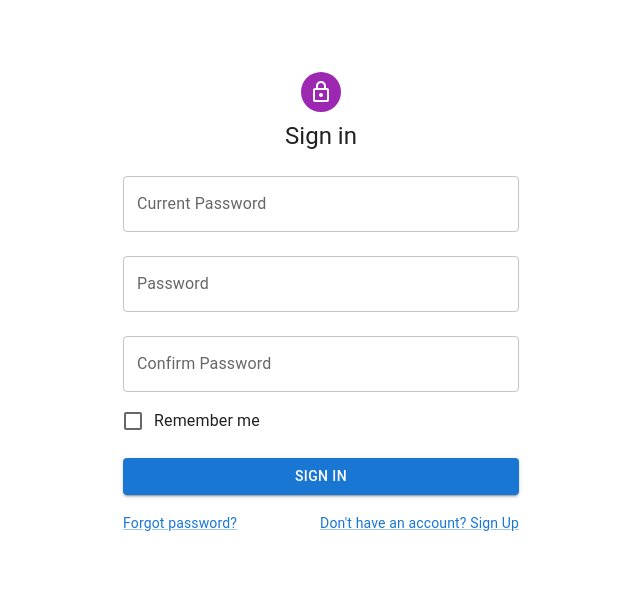
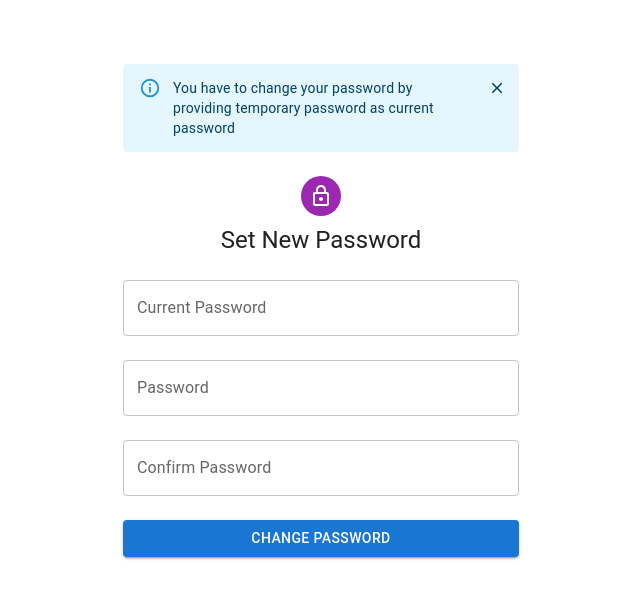
Before and after one commit to LahiruPrasad12/ASSIGNMENT-UI, a React (Create React App) app: page /set-password in a window 1280 px wide. Shown: the top 598 px of the page, without its empty margins (319-959 px from the left). Built offline with nearby package versions, Linux system fonts and the light colour scheme.

Commit message:
created a set new password component

```diff
--- /dev/null
+++ b/src/alerts/info.js
@@ -0,0 +1,35 @@
+import * as React from 'react';
+import Box from '@mui/material/Box';
+import Alert from '@mui/material/Alert';
+import IconButton from '@mui/material/IconButton';
+import Collapse from '@mui/material/Collapse';
+import CloseIcon from '@mui/icons-material/Close';
+
+export default function TransitionAlerts(props) {
+    const [open, setOpen] = React.useState(true);
+
+    return (
+        <Box sx={{width: '100%'}}>
+            <Collapse in={open}>
+                <Alert
+                    severity="info"
+                    action={
+                        <IconButton
+                            aria-label="close"
+                            color="inherit"
+                            size="small"
+                            onClick={() => {
+                                setOpen(false);
+                            }}
+                        >
+                            <CloseIcon fontSize="inherit"/>
+                        </IconButton>
+                    }
+                    sx={{mb: 2}}
+                >
+                    {props.message}
+                </Alert>
+            </Collapse>
+        </Box>
+    );
+}
--- a/src/views/auth/change_password.jsx
+++ b/src/views/auth/change_password.jsx
@@ -5,8 +5,6 @@ import CssBaseline from '@mui/material/CssBaseline';
 import TextField from '@mui/material/TextField';
 import FormControlLabel from '@mui/material/FormControlLabel';
 import Checkbox from '@mui/material/Checkbox';
-import Link from '@mui/material/Link';
-import Grid from '@mui/material/Grid';
 import Box from '@mui/material/Box';
 import LockOutlinedIcon from '@mui/icons-material/LockOutlined';
 import Typography from '@mui/material/Typography';
@@ -18,6 +16,7 @@ import {useFormik} from 'formik';
 import {LoginForm} from "../../validations";
 import ErrorToast from '../../toasts/error'
 import auth from "../../apis/modules/auth";
+import Info from '../../alerts/info'
 
 const theme = createTheme();
 
@@ -67,11 +66,12 @@ export default function ChangePassword() {
                         alignItems: 'center',
                     }}
                 >
+                    <Info message='You have to change your password by providing temporary password as current password'/>
                     <Avatar sx={{m: 1, bgcolor: 'secondary.main'}}>
                         <LockOutlinedIcon/>
                     </Avatar>
                     <Typography component="h1" variant="h5">
-                        Sign in
+                        Set New Password
                     </Typography>
                     <Box component="form" onSubmit={formik.handleSubmit} noValidate sx={{mt: 1}}>
                         <TextField
@@ -113,10 +113,6 @@ export default function ChangePassword() {
                             error={formik.touched.password && Boolean(formik.errors.password)}
                             helperText={formik.touched.password && formik.errors.password}
                         />
-                        <FormControlLabel
-                            control={<Checkbox value="remember" color="primary"/>}
-                            label="Remember me"
-                        />
                         <LoadingButton
                             type="submit"
                             fullWidth
@@ -124,20 +120,8 @@ export default function ChangePassword() {
                             loading={btnLoading}
                             sx={{mt: 2, mb: 2}}
                         >
-                            Sign In
+                            Change Password
                         </LoadingButton>
-                        <Grid container>
-                            <Grid item xs>
-                                <Link href="#" variant="body2">
-                                    Forgot password?
-                                </Link>
-                            </Grid>
-                            <Grid item>
-                                <Link href="#" variant="body2">
-                                    {"Don't have an account? Sign Up"}
-                                </Link>
-                            </Grid>
-                        </Grid>
                     </Box>
                 </Box>
             </Container>
```
